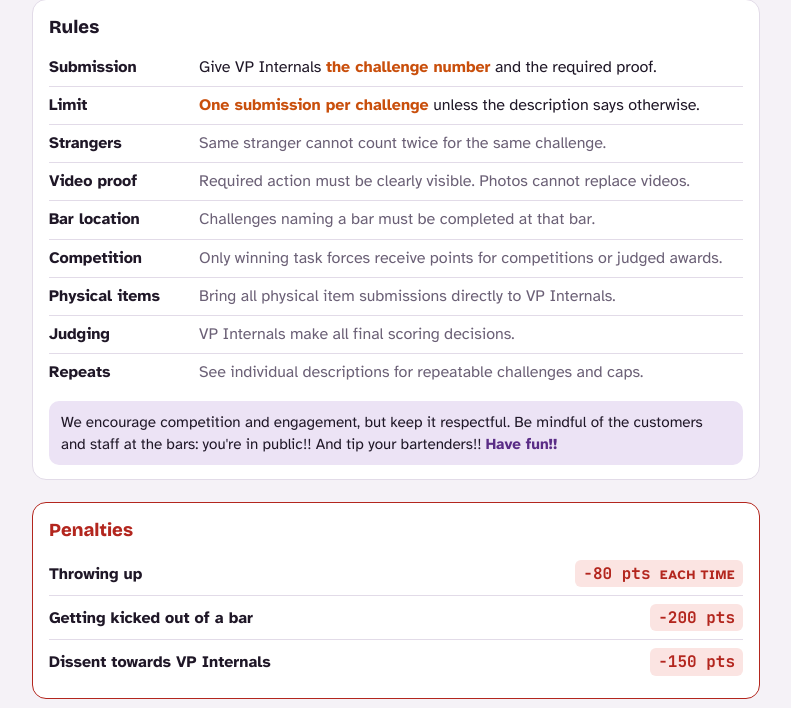
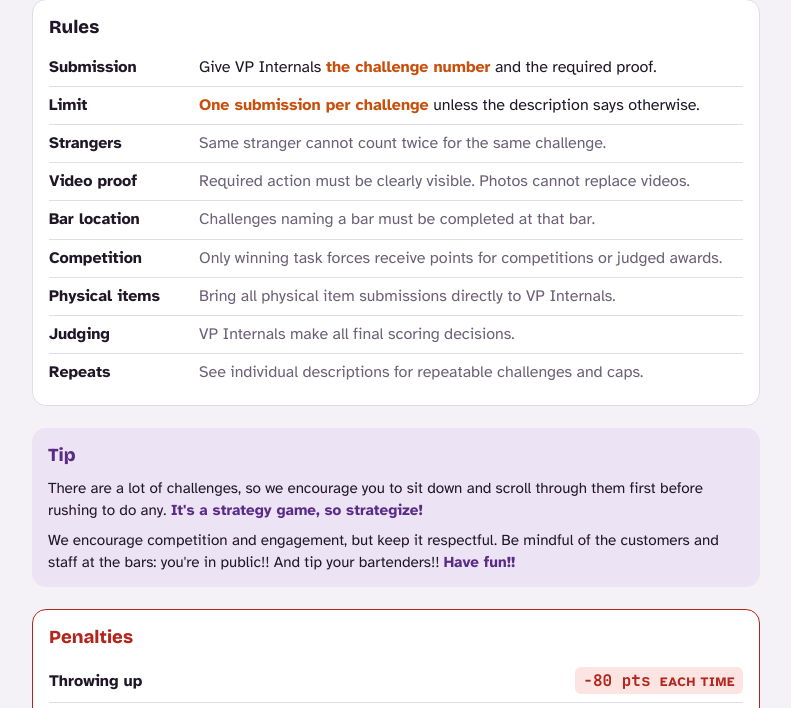
Before and after one commit to alissanh/GROCKOWEEN, a plain HTML site: page index.html in a window 1280 px wide. Shown: the part 75-783 px from the top of the page, without its empty margins (244-1035 px from the left). Drawn offline with nearby package versions, Linux system fonts and the light colour scheme.

Commit message:
Update respect section to tip section with advice
Replaced the 'respect' section with a new 'tip' section that includes advice for participants.

```diff
--- a/index.html
+++ b/index.html
@@ -73,8 +73,10 @@ h1 span { color: var(--pumpkin); }
 .rules dt { font-weight: 700; }
 .rules dd { margin: 0; color: var(--muted); min-width: 0; }
 .rules .row.key dd { color: var(--fg); }
-.respect { margin: 10px 0 0; padding: 10px 12px; border-radius: 10px; background: var(--violet-soft); color: var(--fg); font-size: .95rem; }
-.respect b { color: var(--violet); }
+.tip { background: var(--violet-soft); border-radius: 14px; padding: 14px 16px; display: flex; flex-direction: column; gap: 8px; }
+.tip h2 { font-family: var(--f-display); font-size: 1.15rem; margin: 0; color: var(--violet); }
+.tip p { margin: 0; font-size: .95rem; }
+.tip b { color: var(--violet); }
 .penalties { border-color: var(--bad); }
 .penalties h2 { color: var(--bad); }
 .penalties ul { list-style: none; margin: 0; padding: 0; }
@@ -164,7 +166,12 @@ h1 span { color: var(--pumpkin); }
   <section class="rules" aria-labelledby="rules-h">
     <h2 id="rules-h">Rules</h2>
     <dl id="rules"></dl>
-    <p class="respect">We encourage competition and engagement, but keep it respectful. Be mindful of the customers and staff at the bars: you're in public!! And tip your bartenders!! <b>Have fun!!</b></p>
+  </section>
+
+  <section class="tip" aria-labelledby="tip-h">
+    <h2 id="tip-h">Tip</h2>
+    <p>There are a lot of challenges, so we encourage you to sit down and scroll through them first before rushing to do any. <b>It's a strategy game, so strategize!</b></p>
+    <p>We encourage competition and engagement, but keep it respectful. Be mindful of the customers and staff at the bars: you're in public!! And tip your bartenders!! <b>Have fun!!</b></p>
   </section>
 
   <section class="rules penalties" aria-labelledby="pen-h">
@@ -177,9 +184,9 @@ h1 span { color: var(--pumpkin); }
   </section>
 
   <nav class="tabs" id="tabs" aria-label="Challenge sections">
+    <div class="group"><div class="ghead"><h2>GOAT</h2><p id="goat-p"></p></div><div class="awards" id="grid-goat"></div></div>
     <div class="group"><div class="ghead"><div class="gtitle"><h2>Bars</h2><a class="maps" href="https://maps.app.goo.gl/8zq6ByigjjJuDJus8" target="_blank" rel="noopener"><svg viewBox="0 0 24 24" width="16" height="16" aria-hidden="true"><path fill="currentColor" d="M12 2a7 7 0 0 0-7 7c0 5.2 7 13 7 13s7-7.8 7-13a7 7 0 0 0-7-7zm0 9.5A2.5 2.5 0 1 1 12 6.5a2.5 2.5 0 0 1 0 5z"/></svg>Map of all Bars</a></div><p>Location specific. Get to know Main Street!</p></div><div class="grid" role="tablist" id="grid-bars"></div></div>
     <div class="group"><div class="ghead"><h2>Anywhere</h2><p>Universal challenges you can do at any bar.</p></div><div class="grid" role="tablist" id="grid-any"></div></div>
-    <div class="group"><div class="ghead"><h2>GOAT</h2><p id="goat-p"></p></div><div class="awards" id="grid-goat"></div></div>
   </nav>
 
   <section id="section" aria-live="polite">
```
